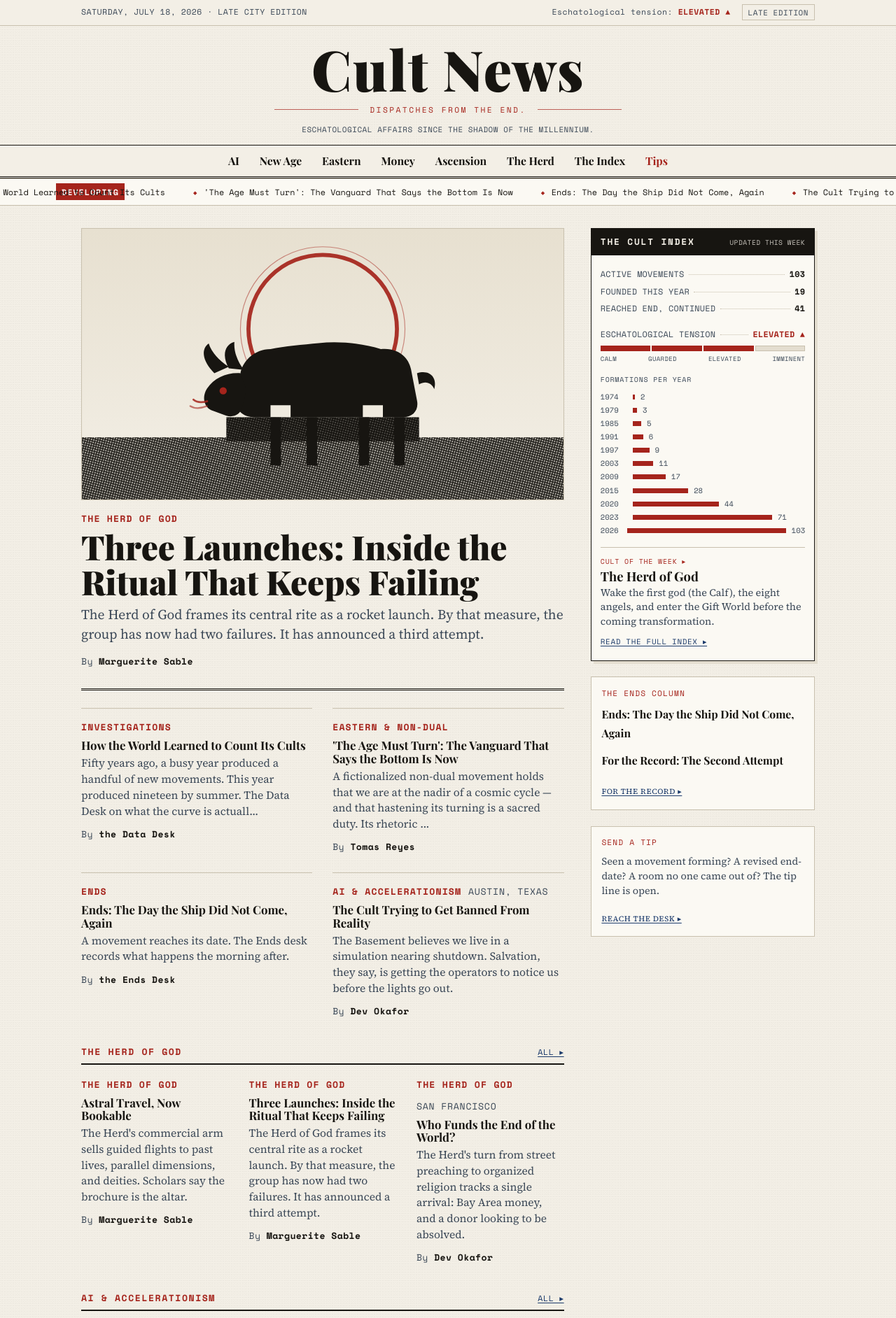
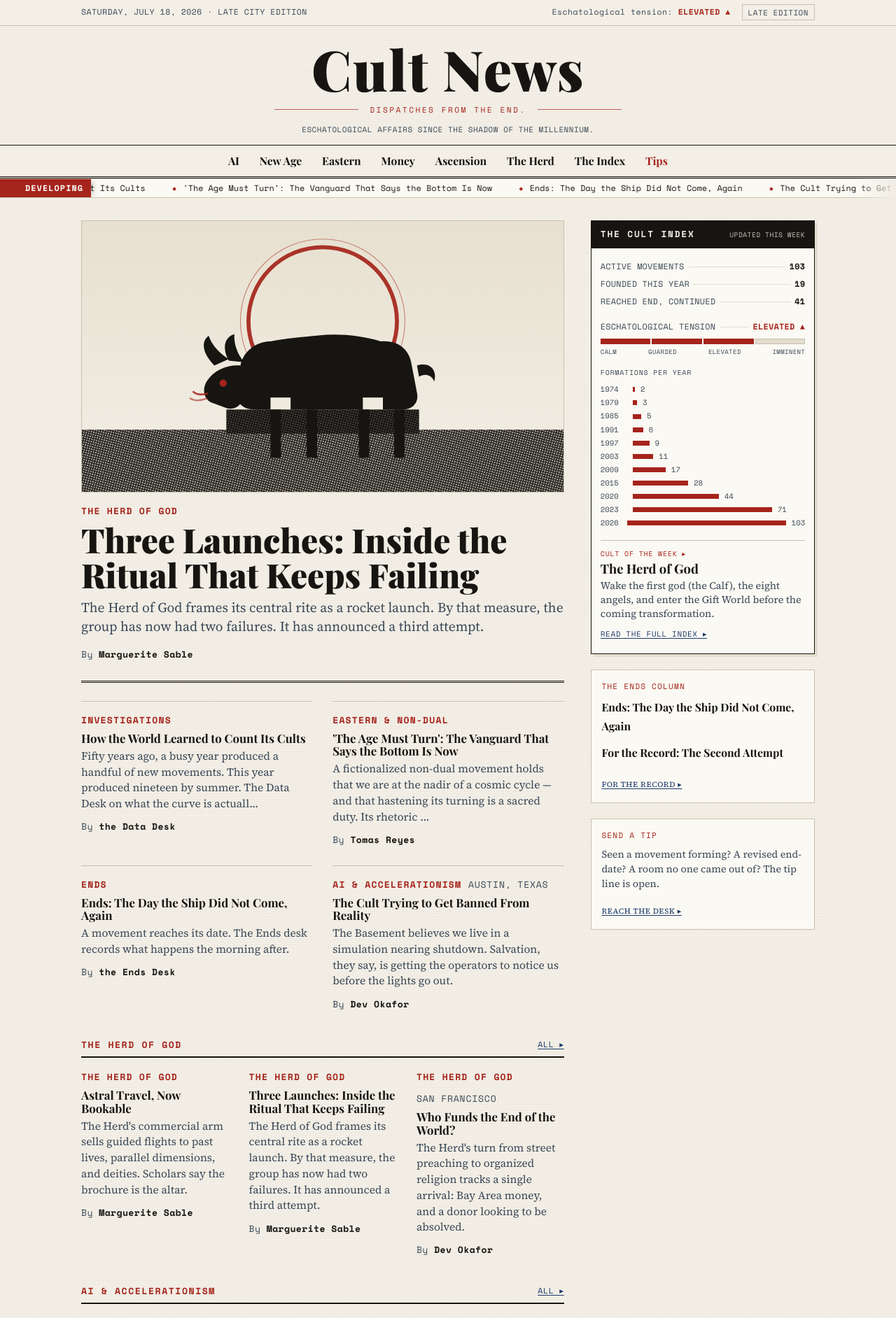
Before and after one commit to omniharmonic/cultnews, a Jekyll site: the page built from index.html, in a window 1280 px wide. Shown: the top 1884 px of the page at 70% size. Built offline with Jekyll 4.4.1, drawn with Linux system fonts in a browser that asks for light colours.

Commit message:
Visual QA sweep: fix ticker, taxonomy bars, compact masthead
- Ticker: the "Developing" chip was static/non-opaque, so the scrolling track
  painted over it and headlines peeked into the left gap. Rebuilt as an opaque
  pinned overlay (z-index) with the track clipped behind it, a right-edge fade
  mask, and per-item flex:0 0 auto so headlines no longer wrap vertically.
- Cult Index taxonomy: the bar fill was a nested inline <span>, so width/height
  were ignored and every bar showed only the empty track. Made it display:block
  (+ brighter fill in dark mode) so bars now render proportional shares.
- Nameplate: added the missing .nameplate--compact styles so inner pages get a
  smaller return-home masthead instead of the full front-page nameplate.

Verified across 320/390/768/1280 in light + dark: no horizontal overflow, no
console errors.

Co-Authored-By: Claude Opus 4.8 (1M context) <noreply@anthropic.com>

```diff
--- a/_includes/ticker.html
+++ b/_includes/ticker.html
@@ -1,12 +1,12 @@
 {%- comment -%} A single, restrained ticker of recent/"developing" headlines. {%- endcomment -%}
 {%- assign recent = site.posts | slice: 0, 6 -%}
 <div class="ticker" aria-label="Developing headlines">
-  <div class="wrap ticker__inner">
-    <span class="ticker__tag">Developing</span>
+  <span class="ticker__tag">Developing</span>
+  <div class="ticker__viewport">
     <div class="ticker__track">
-      {%- for p in recent -%}<span><a href="{{ p.url | relative_url }}">{{ p.title }}</a></span>{%- endfor -%}
-      {%- comment -%} duplicate for seamless marquee {%- endcomment -%}
-      {%- for p in recent -%}<span><a href="{{ p.url | relative_url }}" aria-hidden="true" tabindex="-1">{{ p.title }}</a></span>{%- endfor -%}
+      {%- for p in recent -%}<a class="ticker__item" href="{{ p.url | relative_url }}">{{ p.title }}</a>{%- endfor -%}
+      {%- comment -%} duplicate for a seamless marquee {%- endcomment -%}
+      {%- for p in recent -%}<a class="ticker__item" href="{{ p.url | relative_url }}" aria-hidden="true" tabindex="-1">{{ p.title }}</a>{%- endfor -%}
     </div>
   </div>
 </div>
--- a/assets/css/style.css
+++ b/assets/css/style.css
@@ -132,6 +132,12 @@ hr{ border:0; border-top:var(--rule); margin:2rem 0; }
   font-family:var(--mono); font-size:.68rem; letter-spacing:.05em;
   color:var(--fg-soft); text-transform:uppercase; margin:.5rem 0 0;
 }
+/* Inner pages get a smaller return-home masthead (front page keeps the big one). */
+.nameplate--compact{ padding:1rem 0 .5rem; }
+.nameplate--compact .nameplate__name{ font-size:clamp(1.7rem, 5vw, 2.5rem); }
+.nameplate--compact .nameplate__rule{ font-size:.6rem; letter-spacing:.2em; margin-top:.35rem; }
+.nameplate--compact .nameplate__rule::before,
+.nameplate--compact .nameplate__rule::after{ width:min(14vw,80px); }
 
 /* ── Primary nav ──────────────────────────────────────────────────────────── */
 .nav{ border-top:var(--rule-ink); border-bottom:3px double var(--ink); background:var(--bg); position:sticky; top:0; z-index:40; }
@@ -257,13 +263,29 @@ a.chip:hover{ background:var(--accent); color:var(--bg); }
 .rail-box__title{ font-family:var(--mono); font-size:.7rem; text-transform:uppercase; letter-spacing:.1em; color:var(--accent); margin:0 0 .5rem; }
 
 /* ── Ticker (developing) ──────────────────────────────────────────────────── */
-.ticker{ border-top:var(--rule); border-bottom:var(--rule); overflow:hidden; background:var(--card); }
-.ticker__inner{ display:flex; align-items:center; gap:.6rem; white-space:nowrap; font-family:var(--mono); font-size:.74rem; padding:.4rem 0; }
-.ticker__tag{ background:var(--accent); color:#fff; padding:.15rem .5rem; text-transform:uppercase; letter-spacing:.08em; font-weight:700; flex:none; }
-.ticker__track{ display:inline-flex; gap:2.5rem; animation:tick 42s linear infinite; }
-.ticker__track a{ color:var(--fg); text-decoration:none; }
-.ticker__track a:hover{ color:var(--accent); }
-.ticker__track span::before{ content:"◆"; color:var(--accent); margin-right:.6rem; font-size:.6em; vertical-align:middle; }
+.ticker{
+  position:relative; overflow:hidden;
+  border-top:var(--rule); border-bottom:var(--rule); background:var(--card);
+  font-family:var(--mono); font-size:.74rem; line-height:1;
+  /* fade the right edge so headlines dissolve rather than hard-cut */
+  -webkit-mask-image:linear-gradient(90deg, #000 calc(100% - 3.5rem), transparent 100%);
+          mask-image:linear-gradient(90deg, #000 calc(100% - 3.5rem), transparent 100%);
+}
+/* the "Developing" chip: an opaque, pinned overlay above the scrolling track */
+.ticker__tag{
+  position:absolute; left:0; top:0; bottom:0; z-index:3;
+  display:flex; align-items:center;
+  padding:0 .7rem 0 clamp(1rem,4vw,2.25rem);
+  background:var(--accent); color:#fff;
+  text-transform:uppercase; letter-spacing:.09em; font-weight:700;
+  box-shadow:6px 0 8px -4px rgba(0,0,0,.28);
+}
+.ticker__viewport{ padding:.45rem 0; padding-left:8.5rem; }
+.ticker__track{ display:flex; width:max-content; align-items:center; gap:2.4rem; white-space:nowrap; will-change:transform; animation:tick 46s linear infinite; }
+.ticker__item{ flex:0 0 auto; white-space:nowrap; color:var(--fg); text-decoration:none; }
+.ticker__item:hover{ color:var(--accent); }
+.ticker__item::before{ content:"◆"; color:var(--accent); margin-right:.6rem; font-size:.62em; vertical-align:middle; }
+.ticker:hover .ticker__track{ animation-play-state:paused; }
 @keyframes tick{ from{ transform:translateX(0); } to{ transform:translateX(-50%); } }
 
 /* ── Article ──────────────────────────────────────────────────────────────── */
@@ -337,8 +359,9 @@ a.chip:hover{ background:var(--accent); color:var(--bg); }
 
 .taxonomy{ list-style:none; margin:1.2rem 0 0; padding:0; display:grid; gap:.5rem; }
 .tax__row{ display:flex; align-items:center; gap:.7rem; text-decoration:none; color:var(--fg); font-family:var(--mono); font-size:.8rem; }
-.tax__bar-wrap{ flex:1; height:10px; background:var(--halftone-soft); border:1px solid var(--line); }
-.tax__bar{ height:100%; background:var(--slate); }
+.tax__bar-wrap{ flex:1; height:10px; background:var(--halftone-soft); border:1px solid var(--line); overflow:hidden; }
+.tax__bar{ display:block; height:100%; min-width:2px; background:var(--slate); }
+:root[data-theme="night"] .tax__bar{ background:#7d8ba0; }
 .tax__share{ width:2.6rem; text-align:right; color:var(--fg-soft); }
 .tax__row:hover .tax__label{ color:var(--accent); } .tax__row:hover .tax__bar{ background:var(--accent); }
 .tax__label{ width:12rem; max-width:42vw; }
```
